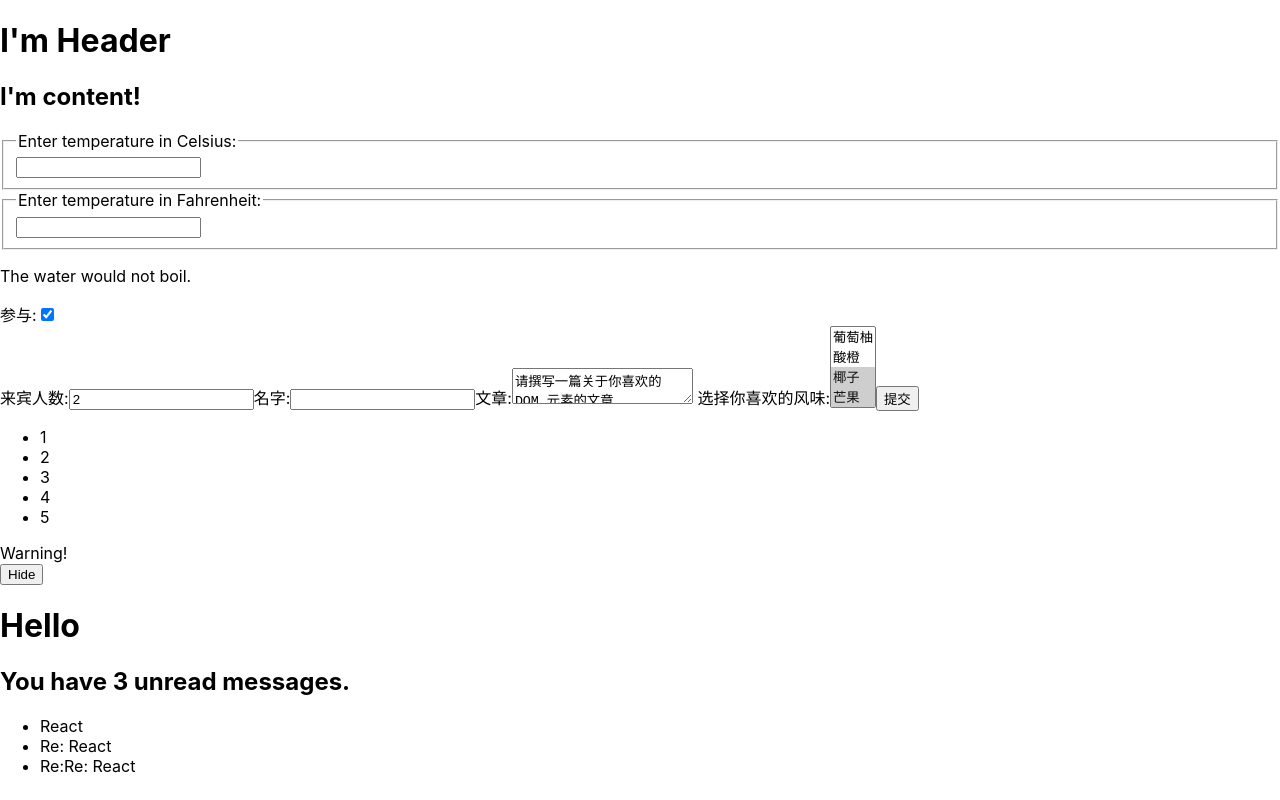
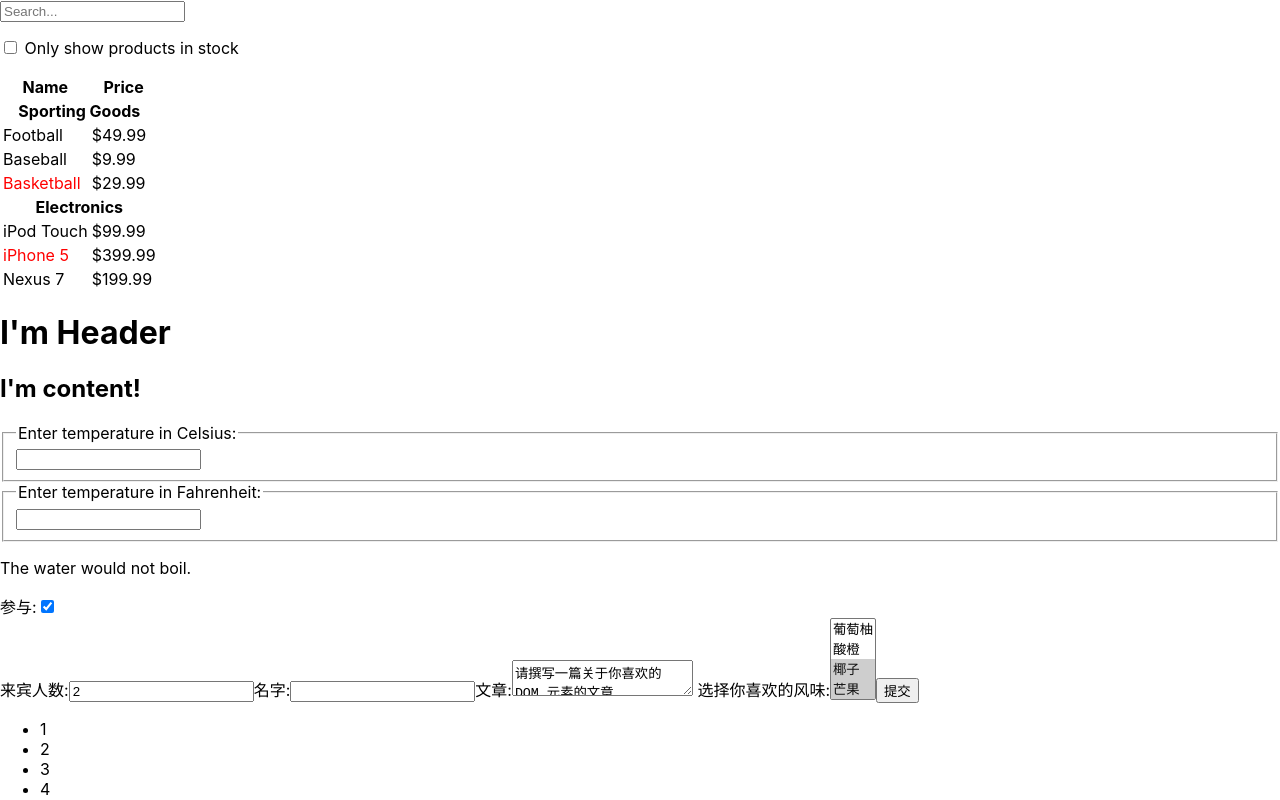
Before and after one commit to ChangLau/relearn-react-tencent, a React (Create React App) app: page / in a window 1280 px wide. Shown: the top 800 px of the page. Built offline with nearby package versions, Linux system fonts and the light colour scheme.

Commit message:
Little compnent

```diff
--- /dev/null
+++ b/src/components/component/LittleProject.js
@@ -0,0 +1,150 @@
+import React from "react";
+
+class ProductCategoryRow extends React.Component {
+  render() {
+    const category = this.props.category;
+    return (
+      <tr>
+        <th colSpan="2">{category}</th>
+      </tr>
+    );
+  }
+}
+
+class ProductRow extends React.Component {
+  render() {
+    const product = this.props.product;
+    const name = product.stocked ? (
+      product.name
+    ) : (
+      <span style={{ color: "red" }}>{product.name}</span>
+    );
+    return (
+      <tr>
+        <td>{name}</td>
+        <td>{product.price}</td>
+      </tr>
+    );
+  }
+}
+
+class ProductTable extends React.Component {
+  render() {
+    const filterText = this.props.filterText;
+    const inStockOnly = this.props.inStockOnly;
+
+    const rows = [];
+    let lastCategory = null;
+    this.props.products.forEach(product => {
+      if (product.name.indexOf(filterText) === -1) {
+        return;
+      }
+      if (inStockOnly && !product.stocked) {
+        return;
+      }
+      if (product.category !== lastCategory) {
+        rows.push(
+          <ProductCategoryRow
+            category={product.category}
+            key={product.category}
+          ></ProductCategoryRow>
+        );
+      }
+      rows.push(<ProductRow product={product} key={product.name} />);
+      lastCategory = product.category;
+    });
+    return (
+      <table>
+        <thead>
+          <tr>
+            <th>Name</th>
+            <th>Price</th>
+          </tr>
+        </thead>
+        <tbody>{rows}</tbody>
+      </table>
+    );
+  }
+}
+
+class SearchBar extends React.Component {
+  constructor(props) {
+    super(props);
+    this.handleFilterTextChange = this.handleFilterTextChange.bind(this);
+    this.handleInStockChange = this.handleInStockChange.bind(this);
+  }
+
+  handleFilterTextChange(e) {
+    this.props.onFilterTextChange(e.target.value);
+  }
+
+  handleInStockChange(e) {
+    this.props.onInStockChange(e.target.checked);
+  }
+
+  render() {
+    return (
+      <form>
+        <input
+          type="text"
+          placeholder="Search..."
+          value={this.props.filterText}
+          onChange={this.handleFilterTextChange}
+        />
+        <p>
+          <input
+            type="checkbox"
+            checked={this.props.inStockOnly}
+            onChange={this.handleInStockChange}
+          />{" "}
+          Only show products in stock
+        </p>
+      </form>
+    );
+  }
+}
+
+class FilterableProductTable extends React.Component {
+  constructor(props) {
+    super(props);
+    this.state = {
+      filterText: "",
+      inStockOnly: false
+    };
+
+    this.handleFilterTextChange = this.handleFilterTextChange.bind(this);
+    this.handleInStockChange = this.handleInStockChange.bind(this);
+  }
+
+  handleFilterTextChange(filterText) {
+    this.setState({
+      filterText: filterText
+    });
+  }
+
+  handleInStockChange(inStockOnly) {
+    this.setState({
+      inStockOnly: inStockOnly
+    });
+  }
+
+  render() {
+    return (
+      <div>
+        <SearchBar
+          filterText={this.state.filterText}
+          inStockOnly={this.state.inStockOnly}
+          onFilterTextChange={this.handleFilterTextChange}
+          onInStockChange={this.handleInStockChange}
+        />
+        <ProductTable
+          products={this.props.products}
+          filterText={this.state.filterText}
+          inStockOnly={this.state.inStockOnly}
+        />
+      </div>
+    );
+  }
+}
+
+export default FilterableProductTable;
--- a/src/components/main/Main.js
+++ b/src/components/main/Main.js
@@ -9,6 +9,7 @@ import NumberList from "../component/List";
 import Form from "../component/Form";
 import ImproveStatus from "../component/ImproveStatus";
 import Combination from "../component/Combination";
+import LittleProject from "../component/LittleProject";
 
 const Main = () => {
   const comment = {
@@ -20,8 +21,48 @@ const Main = () => {
     date: new Date()
   };
   const numbers = [1, 2, 3, 4, 5];
+
+  const PRODUCTS = [
+    {
+      category: "Sporting Goods",
+      price: "$49.99",
+      stocked: true,
+      name: "Football"
+    },
+    {
+      category: "Sporting Goods",
+      price: "$9.99",
+      stocked: true,
+      name: "Baseball"
+    },
+    {
+      category: "Sporting Goods",
+      price: "$29.99",
+      stocked: false,
+      name: "Basketball"
+    },
+    {
+      category: "Electronics",
+      price: "$99.99",
+      stocked: true,
+      name: "iPod Touch"
+    },
+    {
+      category: "Electronics",
+      price: "$399.99",
+      stocked: false,
+      name: "iPhone 5"
+    },
+    {
+      category: "Electronics",
+      price: "$199.99",
+      stocked: true,
+      name: "Nexus 7"
+    }
+  ];
   return (
     <div>
+      <LittleProject products={PRODUCTS}></LittleProject>
       <Combination></Combination>
       <ImproveStatus></ImproveStatus>
       <Form></Form>
```
